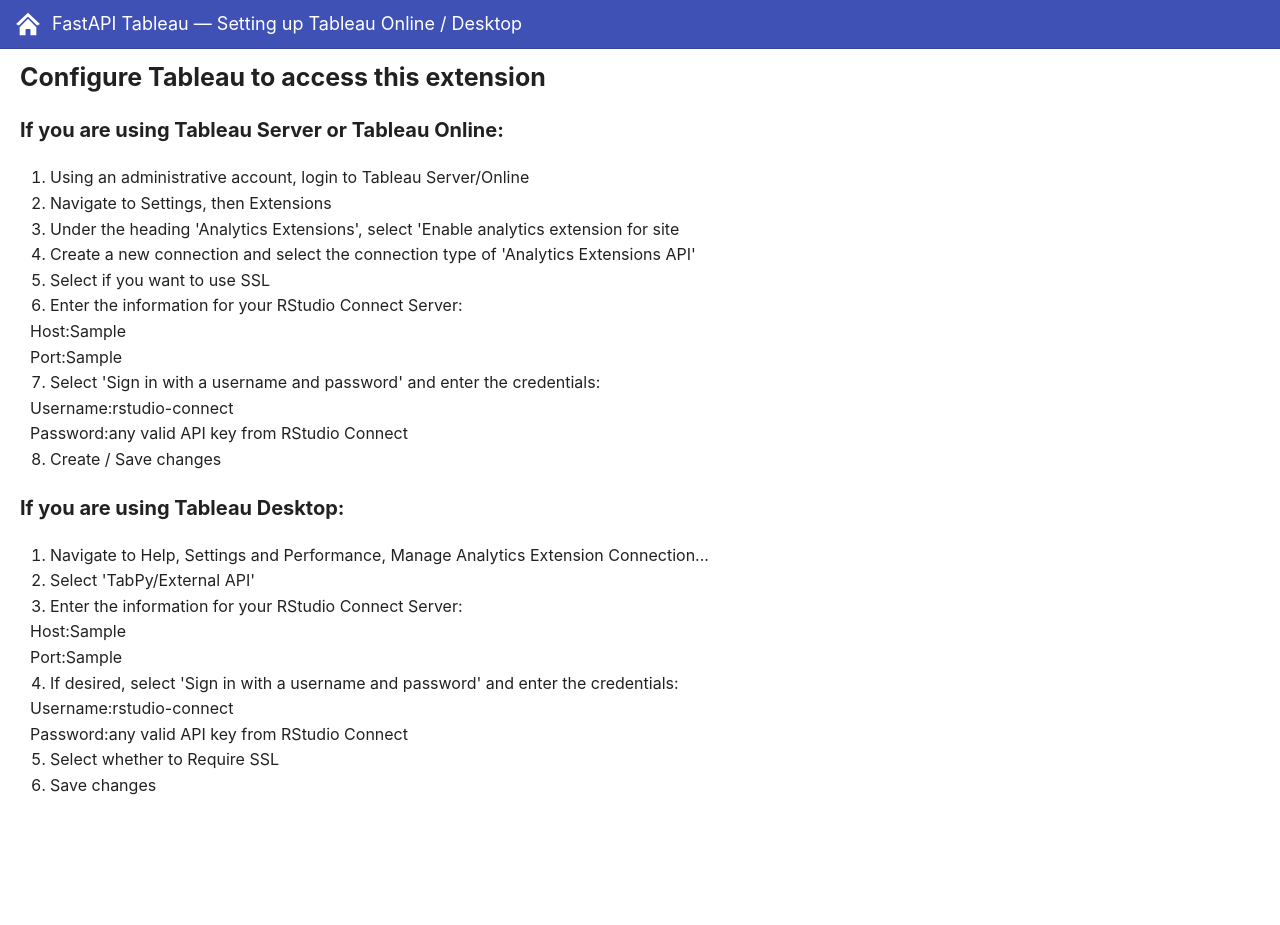
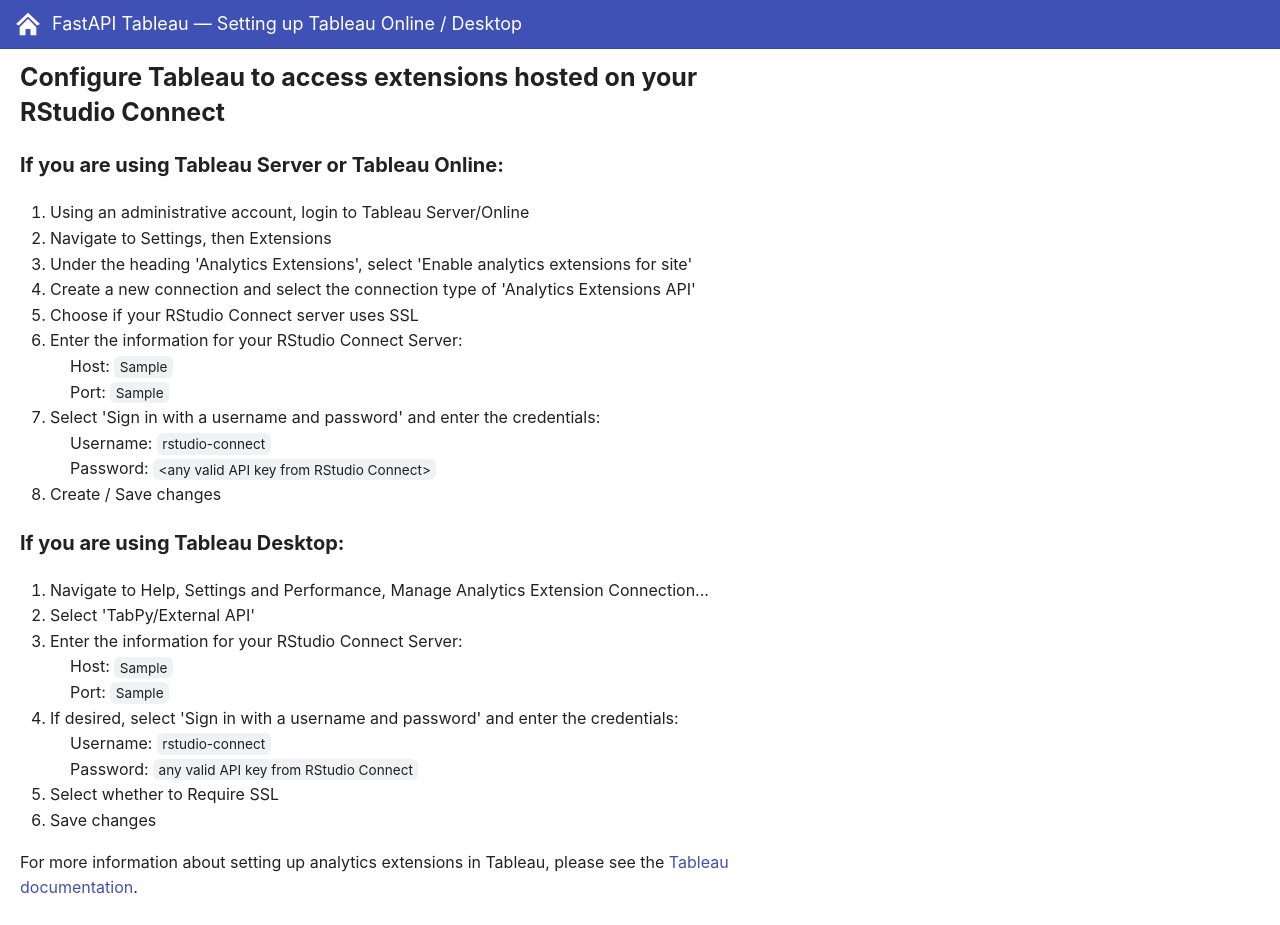
Before and after one commit to rstudio/fastapitableau, a Python web app: template fastapitableau/templates/setup_tableau.html in a window 1280 px wide. Before the commit the page ends 795 px from the top, so only its background shows below. Run offline with Jinja, Linux system fonts and the light colour scheme; the template is opened without the code that fills it: most values are stand-ins (such as "Sample title", 1, 10 or a date in 2020).

Commit message:
Wordsmithing

```diff
--- a/fastapitableau/pages.py
+++ b/fastapitableau/pages.py
@@ -42,8 +42,10 @@
     server = os.getenv("CONNECT_SERVER", "")
     parts = urlparse(server)
     # <scheme>://<netloc>/<path>;<params>?<query>#<fragment>
-    server_domain = "<enter the URL Path (example https://server.somewhere.com)>"
-    server_port = "<enter the port which your server is listening to>"
+    server_domain = (
+        "<The URL for your RStudio Connect server (e.g. https://connect.example.com)>"
+    )
+    server_port = "<The port on which your RStudio Connect is listening>"
     netloc = parts.netloc.split(":")
     if len(netloc) > 1:
         server_domain = parts.scheme + "://" + netloc[0]
--- a/fastapitableau/statics/css/styles.css
+++ b/fastapitableau/statics/css/styles.css
@@ -34,19 +34,17 @@
     border-style: none
 }
 
-body,
-.route code,
-.warning-container code,
-input,
-kbd,
-pre {
+body {
     color: var(--md-typeset-color)
 }
 
 .route code,
 .warning-container code,
+.indented-detail code,
+input,
 kbd,
 pre {
+    color: var(--md-typeset-color);
     font-feature-settings: "kern";
     font-family: ui-monospace,SFMono-Regular,SF Mono,Menlo,Consolas,Liberation Mono,monospace;
     padding: .2em .4em;
@@ -630,3 +628,19 @@
   padding: 0.4em 0.4em;
   border-radius: 6px;
 }
+
+.indented-detail {
+  margin: 0 0 0 2rem;
+}
+
+.pill {
+    color: var(--md-typeset-color);
+    font-feature-settings: "kern";
+    padding: .2em .4em;
+    border-radius: 6px;
+    font-size: 85%;
+    word-break: break-word;
+    background-color: var(--md-code-bg-color);
+    -webkit-box-decoration-break: clone;
+    box-decoration-break: clone
+}
--- a/fastapitableau/templates/setup_tableau.html
+++ b/fastapitableau/templates/setup_tableau.html
@@ -49,24 +49,24 @@
                 {{ warning_message|markdown|safe }}
               </div>
             {% endif %}
-            <h2>Configure Tableau to access this extension</h3>
+            <h2>Configure Tableau to access extensions hosted on your RStudio Connect</h3>
             <div>
               <h3>If you are using Tableau Server or Tableau Online:</h3>
               <ol>
                 <li>Using an administrative account, login to Tableau Server/Online</li>
                 <li>Navigate to Settings, then Extensions</li>
-                <li>Under the heading 'Analytics Extensions', select 'Enable analytics extension for site</li>
+                <li>Under the heading 'Analytics Extensions', select 'Enable analytics extensions for site'</li>
                 <li>Create a new connection and select the connection type of 'Analytics Extensions API'</li>
-                <li>Select if you want to use SSL</li>
+                <li>Choose if your RStudio Connect server uses SSL</li>
                 <li>Enter the information for your RStudio Connect Server:</li>
                 <div class="indented-detail">
-                  <div><span class="bold-text">Host:</span><span class="indented-detail">{{ server_domain }}</span></div>
-                  <div><span class="bold-text">Port:</span><span class="indented-detail">{{ server_port }}</span></div>
+                  <div><span class="bold-text">Host: </span><span class="pill">{{ server_domain }}</span></div>
+                  <div><span class="bold-text">Port: </span><span class="pill">{{ server_port }}</span></div>
                 </div>
                 <li>Select 'Sign in with a username and password' and enter the credentials:</li>
                 <div class="indented-detail">
-                  <div><span class="bold-text">Username:</span><span class="indented-detail">rstudio-connect</span></div>
-                  <div><span class="bold-text">Password:</span><span class="indented-detail italic-text">any valid API key from RStudio Connect</span></div>
+                  <div><span class="bold-text">Username: </span><span class="pill">rstudio-connect</span></div>
+                  <div><span class="bold-text">Password: </span><span class="pill">&lt;any valid API key from RStudio Connect&gt;</span></div>
                 </div>
                 <li>Create / Save changes</li>
               </ol>
@@ -78,18 +78,19 @@
                 <li>Select 'TabPy/External API'</li>
                 <li>Enter the information for your RStudio Connect Server:</li>
                 <div class="indented-detail">
-                  <div><span class="bold-text">Host:</span><span class="indented-detail">{{ server_domain }}</span></div>
-                  <div><span class="bold-text">Port:</span><span class="indented-detail">{{ server_port }}</span></div>
+                  <div><span class="bold-text">Host: </span><span class="pill">{{ server_domain }}</span></div>
+                  <div><span class="bold-text">Port: </span><span class="pill">{{ server_port }}</span></div>
                 </div>
                 <li>If desired, select 'Sign in with a username and password' and enter the credentials:</li>
                 <div class="indented-detail">
-                  <div><span class="bold-text">Username:</span><span class="indented-detail">rstudio-connect</span></div>
-                  <div><span class="bold-text">Password:</span><span class="indented-detail italic-text">any valid API key from RStudio Connect</span></div>
+                  <div><span class="bold-text">Username: </span><span class="pill">rstudio-connect</span></div>
+                  <div><span class="bold-text">Password: </span><span class="pill italic-text">any valid API key from RStudio Connect</span></div>
                 </div>
                 <li>Select whether to Require SSL</li>
                 <li>Save changes</li>
               </ol>
             </div>
+            For more information about setting up analytics extensions in Tableau, please see the <a href="https://help.tableau.com/current/server/en-us/config_r_tabpy.htm">Tableau documentation</a>.
           </article>
         </div>
       </div>
--- a/fastapitableau/templates/user_guide.html
+++ b/fastapitableau/templates/user_guide.html
@@ -7,7 +7,7 @@
 
     <h3 id="{{ path }}" class="route-path">
       <code>{{ route.path }}</code>
-      <a class="permalink" href="#{{ path|urlencode }}">#</a>
+      <a class="permalink" href="#{{ route.name|urlencode }}">#</a>
     </h3>
 
     {% if route.summary %}
--- a/fastapitableau/user_guide.py
+++ b/fastapitableau/user_guide.py
@@ -60,6 +60,7 @@
     body_params: List[ParamInfo]
     query_params: List[ParamInfo]
     return_info: ReturnInfo
+    name: str
 
     def __init__(self, route, app_base_url: Optional[str]):
         if app_base_url:
@@ -73,6 +74,7 @@
         self.query_params = [ParamInfo(param) for param in route.dependant.query_params]
         self.return_info = ReturnInfo(route)
         self.usage = self._tableau_usage_str()
+        self.name = route.path.lstrip("/")
 
     def _tableau_usage_str(self):
         tableau_funcs = {
```
Also changed, not shown: fastapitableau/templates/index.html (+8 -8 lines).
